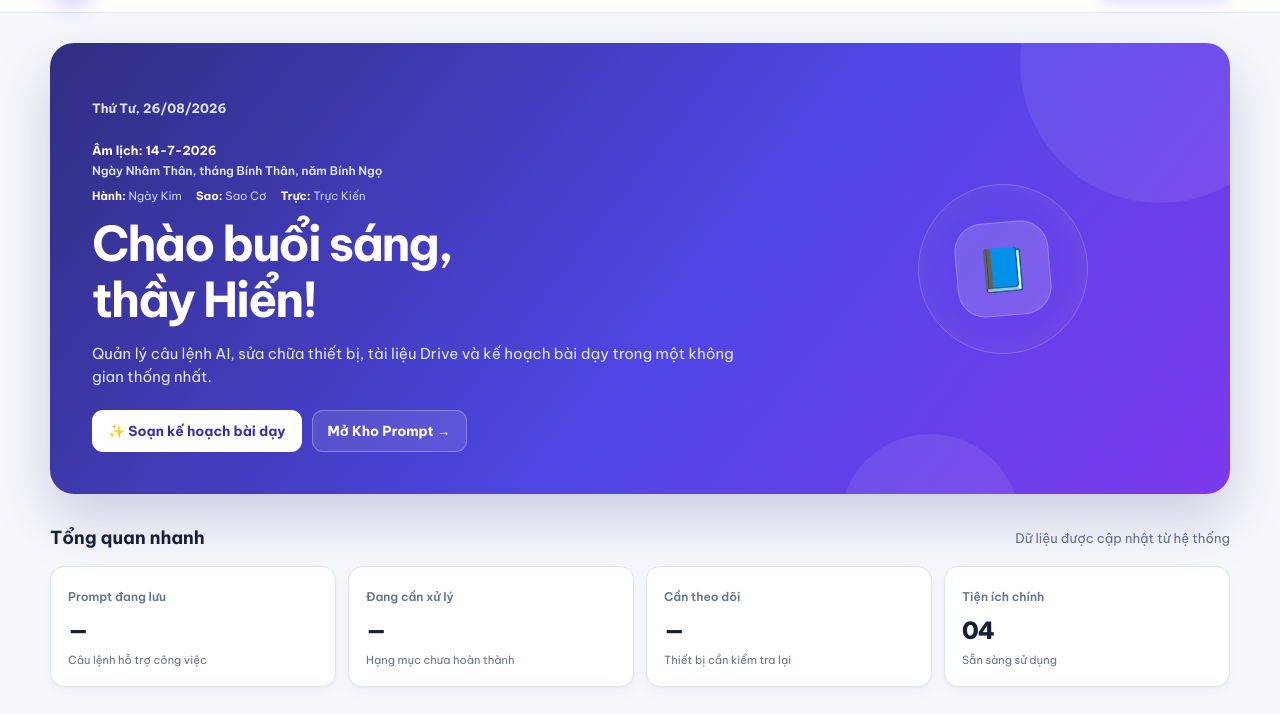
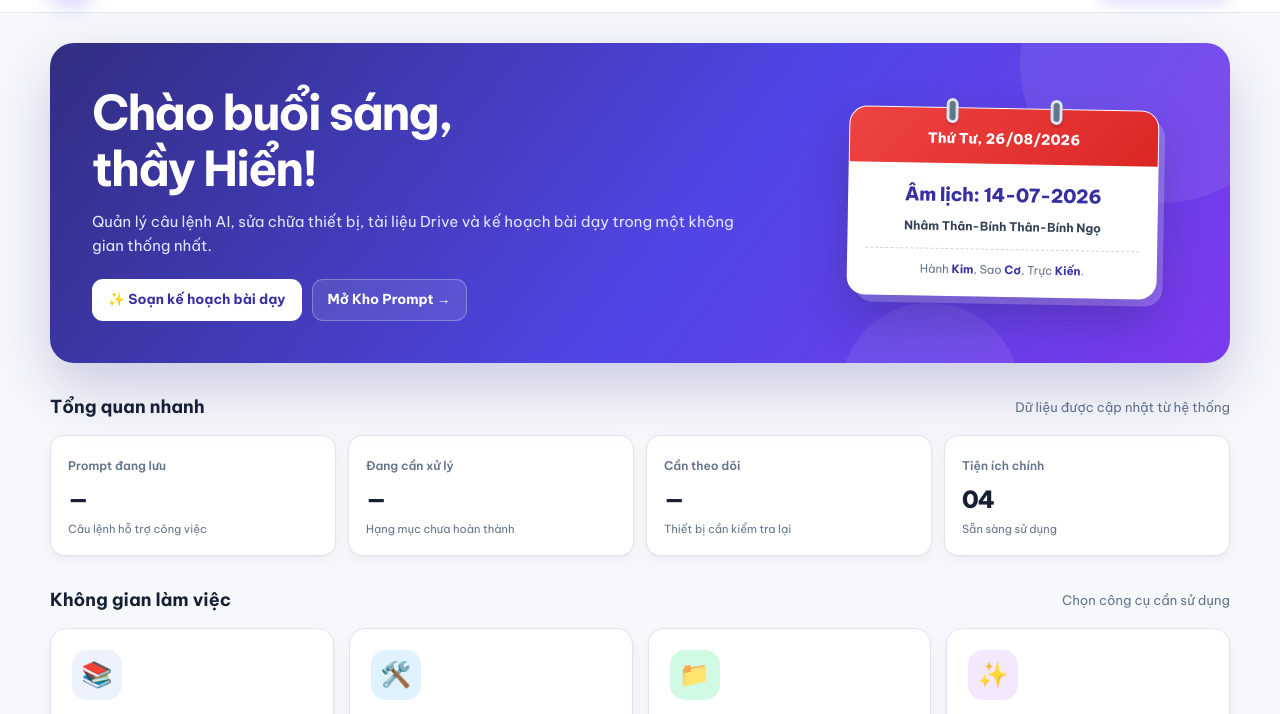
Before and after one commit to huuhienbt/kho-tien-ich-app, a plain HTML site: page index.html in a window 1280 px wide. Shown: the part 60-774 px from the top of the page. Drawn offline with Linux system fonts and the light colour scheme; no server answers.

Commit message:
Add files via upload

```diff
--- a/index.html
+++ b/index.html
@@ -17,16 +17,6 @@
         <div class="container">
             <section class="hero" aria-labelledby="heroTitle">
                 <div class="hero-content">
-                    <div class="hero-date-block" aria-label="Ngày hiện tại">
-                        <p class="hero-kicker" id="currentDate">Hôm nay</p>
-                        <p class="hero-lunar-date" id="currentLunarDate">Âm lịch</p>
-                        <p class="hero-lunar-canchi" id="currentLunarCanChi"></p>
-                        <div class="hero-lunar-meta" aria-label="Thông tin lịch cổ truyền">
-                            <span><strong>Hành:</strong> <span id="currentDayElement">—</span></span>
-                            <span><strong>Sao:</strong> <span id="currentLunarMansion">—</span></span>
-                            <span><strong>Trực:</strong> <span id="currentDayOfficer">—</span></span>
-                        </div>
-                    </div>
                     <h1 id="heroTitle">Chào buổi sáng,<br>thầy Hiển!</h1>
                     <p>Quản lý câu lệnh AI, sửa chữa thiết bị, tài liệu Drive và kế hoạch bài dạy trong một không gian thống nhất.</p>
                     <div class="hero-actions">
@@ -34,7 +24,23 @@
                         <a class="btn btn-glass" href="prompts.html">Mở Kho Prompt →</a>
                     </div>
                 </div>
-                <div class="hero-visual" aria-hidden="true"><div class="hero-orbit"><div class="hero-core">📘</div></div></div>
+                <div class="hero-visual">
+                    <article class="calendar-sheet" aria-label="Lịch dương và âm hôm nay">
+                        <div class="calendar-rings" aria-hidden="true"><i></i><i></i></div>
+                        <header class="calendar-sheet-header">
+                            <p class="hero-kicker" id="currentDate">Hôm nay</p>
+                        </header>
+                        <div class="calendar-sheet-body">
+                            <p class="hero-lunar-date" id="currentLunarDate">Âm lịch</p>
+                            <p class="hero-lunar-canchi" id="currentLunarCanChi"></p>
+                            <p class="hero-lunar-meta">
+                                Hành <strong id="currentDayElement">—</strong>,
+                                Sao <strong id="currentLunarMansion">—</strong>,
+                                Trực <strong id="currentDayOfficer">—</strong>.
+                            </p>
+                        </div>
+                    </article>
+                </div>
             </section>
 
             <div class="section-heading"><h2>Tổng quan nhanh</h2><span>Dữ liệu được cập nhật từ hệ thống</span></div>
--- a/js/index.js
+++ b/js/index.js
@@ -176,12 +176,14 @@
 
     const lunarDate = solarToLunar(vietnamParts.day, vietnamParts.month, vietnamParts.year, LUNAR_TIME_ZONE);
     const julianDay = jdFromDate(vietnamParts.day, vietnamParts.month, vietnamParts.year);
-    const lunarMonthText = `${lunarDate.month}${lunarDate.isLeap ? ' nhuận' : ''}`;
-    document.getElementById('currentLunarDate').textContent = `Âm lịch: ${lunarDate.day}-${lunarMonthText}-${lunarDate.year}`;
-    document.getElementById('currentLunarCanChi').textContent = `Ngày ${lunarDayName(julianDay)}, tháng ${lunarMonthName(lunarDate.month, lunarDate.year)}, năm ${lunarYearName(lunarDate.year)}`;
-    document.getElementById('currentDayElement').textContent = `Ngày ${dayElement(julianDay)}`;
-    document.getElementById('currentLunarMansion').textContent = `Sao ${lunarMansion(julianDay)}`;
-    document.getElementById('currentDayOfficer').textContent = `Trực ${dayOfficer(julianDay, LUNAR_TIME_ZONE)}`;
+    const lunarDayText = String(lunarDate.day).padStart(2, '0');
+    const lunarMonthText = String(lunarDate.month).padStart(2, '0');
+    const lunarLeapText = lunarDate.isLeap ? ' (tháng nhuận)' : '';
+    document.getElementById('currentLunarDate').textContent = `Âm lịch: ${lunarDayText}-${lunarMonthText}-${lunarDate.year}${lunarLeapText}`;
+    document.getElementById('currentLunarCanChi').textContent = `${lunarDayName(julianDay)}-${lunarMonthName(lunarDate.month, lunarDate.year)}-${lunarYearName(lunarDate.year)}`;
+    document.getElementById('currentDayElement').textContent = dayElement(julianDay);
+    document.getElementById('currentLunarMansion').textContent = lunarMansion(julianDay);
+    document.getElementById('currentDayOfficer').textContent = dayOfficer(julianDay, LUNAR_TIME_ZONE);
 
     async function loadOverview() {
         try {
--- a/style.css
+++ b/style.css
@@ -92,21 +92,23 @@ body.admin-logged-in .admin-only { display: inline-flex !important; }
 .hero::before { width: 280px; height: 280px; right: -70px; top: -120px; }
 .hero::after { width: 180px; height: 180px; right: 210px; bottom: -120px; }
 .hero-content,.hero-visual { position: relative; z-index: 1; }
-.hero-date-block { margin-bottom: 12px; }
-.hero-kicker { margin: 0; color: #ddd6fe; font-size: .8rem; font-weight: 700; text-transform: capitalize; }
-.hero-lunar-date { margin: 4px 0 0 !important; color: #fff !important; font-size: .78rem; font-weight: 700; }
-.hero-lunar-canchi { margin: 2px 0 0 !important; color: #dbeafe !important; font-size: .74rem; font-weight: 600; }
-.hero-lunar-meta { display: flex; flex-wrap: wrap; gap: 6px 14px; margin-top: 6px; color: #c7d2fe; font-size: .72rem; }
-.hero-lunar-meta span { white-space: nowrap; }
-.hero-lunar-meta strong { color: #fff; }
 .hero h1 { margin: 0; font-size: clamp(1.9rem,4vw,3rem); line-height: 1.16; letter-spacing: -.045em; }
 .hero p { max-width: 650px; margin: 14px 0 22px; color: #e0e7ff; }
 .hero-actions { display: flex; flex-wrap: wrap; gap: 10px; }
 .hero .btn-light { color: var(--primary-dark); background: #fff; }
 .hero .btn-glass { color: #fff; border-color: rgba(255,255,255,.28); background: rgba(255,255,255,.1); }
 .hero-visual { display: grid; place-items: center; }
-.hero-orbit { width: 170px; height: 170px; border: 1px solid rgba(255,255,255,.22); border-radius: 50%; display: grid; place-items: center; box-shadow: inset 0 0 50px rgba(255,255,255,.08); }
-.hero-core { width: 94px; height: 94px; border-radius: 28px; display: grid; place-items: center; background: rgba(255,255,255,.16); border: 1px solid rgba(255,255,255,.24); font-size: 2.6rem; transform: rotate(-5deg); }
+.calendar-sheet { position: relative; width: min(100%,310px); overflow: visible; color: var(--text); border: 1px solid rgba(255,255,255,.72); border-radius: 18px; background: #fff; box-shadow: 0 22px 46px rgba(30,27,75,.28); transform: rotate(1deg); }
+.calendar-sheet::after { content: ''; position: absolute; inset: 8px -7px -8px 7px; z-index: -1; border-radius: 18px; background: rgba(255,255,255,.2); }
+.calendar-rings { position: absolute; top: -10px; left: 0; right: 0; z-index: 2; display: flex; justify-content: center; gap: 92px; }
+.calendar-rings i { width: 12px; height: 25px; border: 3px solid #dbe4f0; border-radius: 999px; background: #64748b; box-shadow: 0 2px 3px rgba(15,23,42,.22); }
+.calendar-sheet-header { padding: 20px 18px 13px; border-radius: 17px 17px 0 0; background: linear-gradient(135deg,#ef4444,#dc2626); text-align: center; }
+.calendar-sheet .hero-kicker { margin: 0; max-width: none; color: #fff; font-size: .88rem; font-weight: 800; letter-spacing: .01em; text-transform: capitalize; }
+.calendar-sheet-body { padding: 17px 17px 18px; text-align: center; }
+.calendar-sheet .hero-lunar-date { margin: 0 !important; max-width: none; color: var(--primary-dark) !important; font-size: 1.18rem; font-weight: 800; letter-spacing: -.02em; }
+.calendar-sheet .hero-lunar-canchi { margin: 8px 0 0 !important; max-width: none; color: #334155 !important; font-size: .75rem; font-weight: 700; white-space: nowrap; }
+.calendar-sheet .hero-lunar-meta { margin: 12px 0 0 !important; padding-top: 11px; max-width: none; color: #64748b !important; border-top: 1px dashed #cbd5e1; font-size: .72rem; line-height: 1.5; }
+.calendar-sheet .hero-lunar-meta strong { color: var(--primary-dark); }
 .section-heading { display: flex; justify-content: space-between; align-items: center; gap: 16px; margin: 30px 0 14px; }
 .section-heading h2 { margin: 0; font-size: 1.12rem; }
 .section-heading span { color: var(--text-light); font-size: .82rem; }
@@ -321,7 +323,8 @@ textarea.form-control { resize: vertical; min-height: 112px; }
     .user-chip { max-width: 160px; }
     #userDisplayName { display: block; max-width: 78px; }
     .hero { min-height: 0; padding: 28px 23px; grid-template-columns: 1fr; }
-    .hero-visual { display: none; }
+    .hero-visual { display: grid; margin-top: 5px; }
+    .calendar-sheet { width: min(100%,340px); transform: none; }
     .hero h1 { font-size: 2rem; }
     .page-heading { align-items: flex-start; flex-direction: column; }
     .page-actions { width: 100%; }
```
